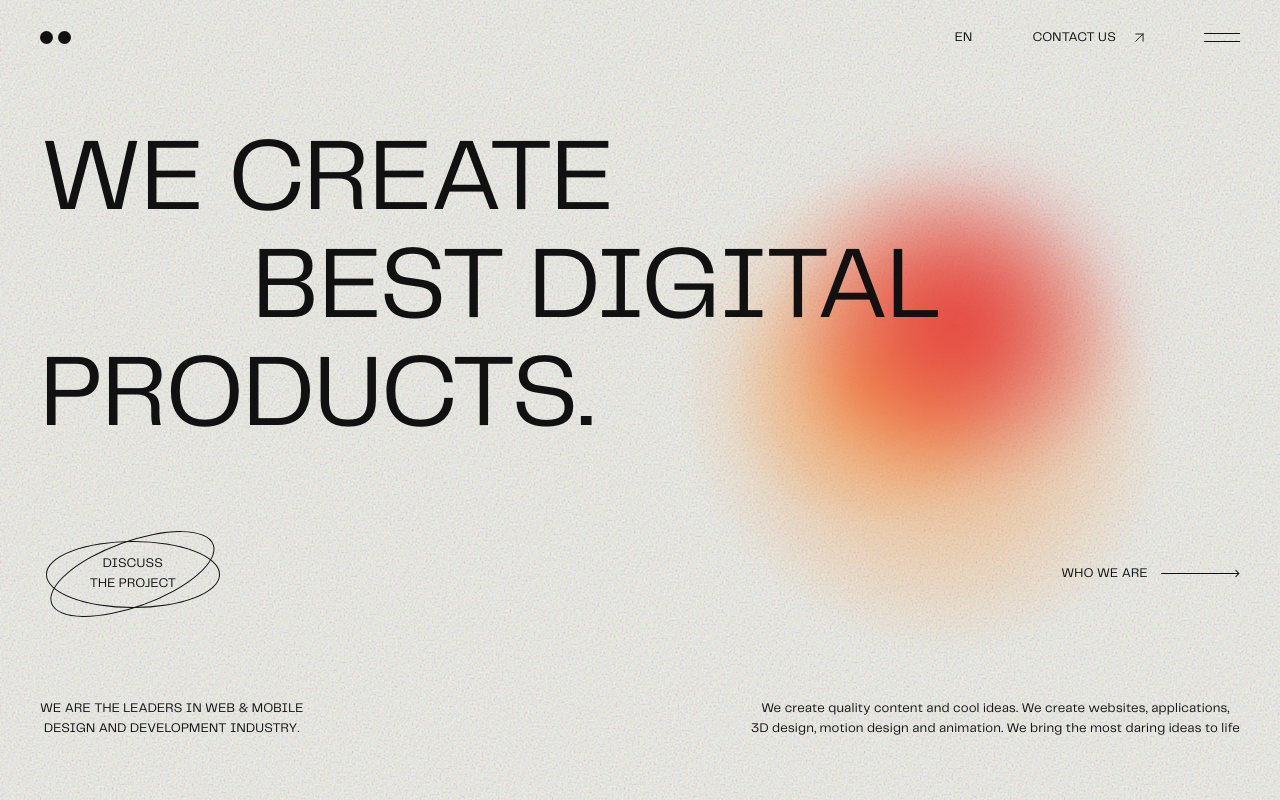
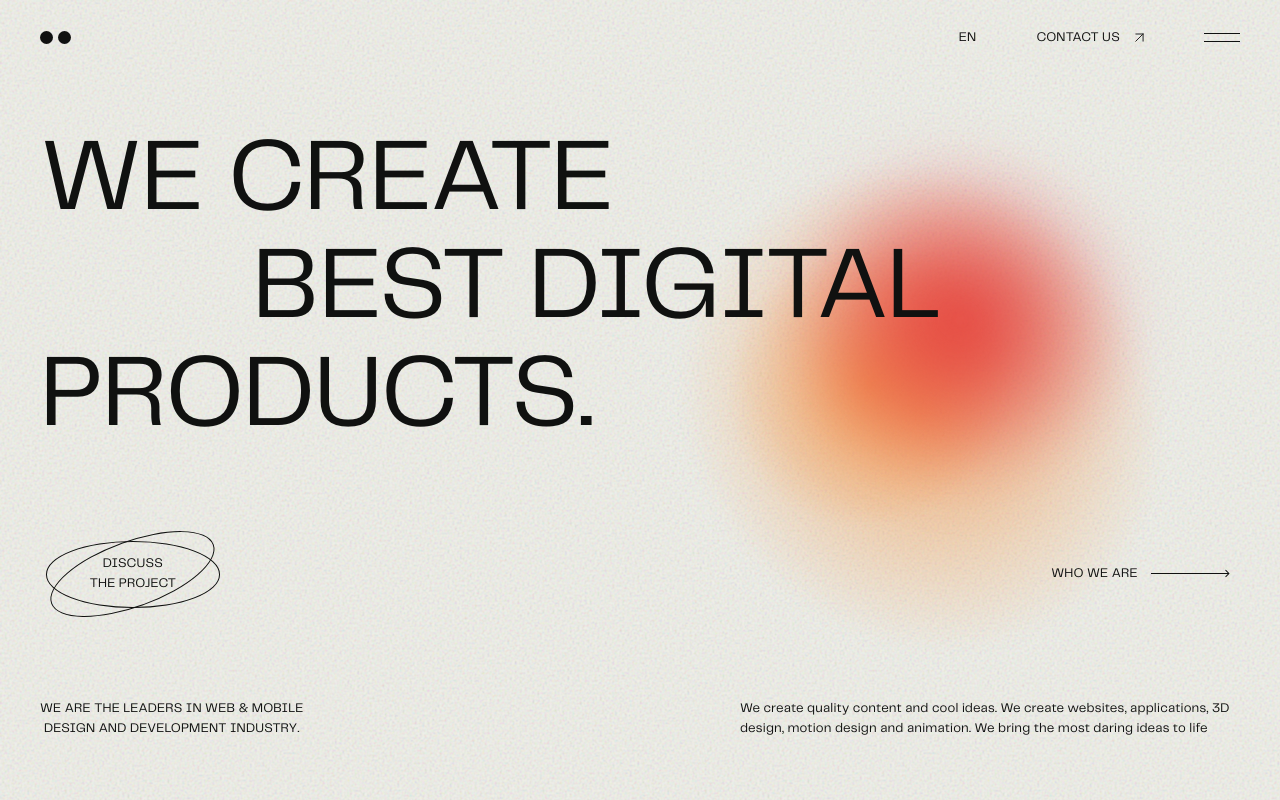
Before and after one commit to swagath26/demo-corporate-website, a plain HTML site: page public/index.html in a window 1280 px wide. Drawn offline with Linux system fonts and the light colour scheme.

Commit message:
final commit

```diff
--- a/public/index.html
+++ b/public/index.html
@@ -10,7 +10,7 @@
 
     <svg height="100vh" width="100vw" style="position: absolute; top: 0">
         <filter id="grainy">
-            <feTurbulence type="fractalNoise" baseFrequency="0.5"/>
+            <feTurbulence type="fractalNoise" baseFrequency="0.4"/>
             <feComposite operator="in" in2="SourceGraphic" result="monoNoise"/>
         </filter>
     </svg>
@@ -28,48 +28,50 @@
             <div id="language" class="std-text">EN</div>
             <div id="contact">
                 <div class="std-text">CONTACT US</div>
-                <img style="width: 10px; position: relative" src="images/contact.svg" />
+                <div id="contact-icon-container" style="width: 10px; height: 10px; display: flex; align-items: end; justify-content: flex-start;">
+                    <img id="contact-icon" style="position: relative" src="images/contact.svg" />
                 </div>
-            <img id="menu-icon" style="width: 36px; height: 11px; position: relative" src="images/menu.svg" />
+            </div>
+            <img id="menu-icon" style="width: 36px; height: 11px; cursor: pointer; position: relative" src="images/menu.svg" />
         </div>
     </div>
 
     <div id="main">
-        <div style="width: 100vw; height: 100%; overflow: hidden; position: absolute; top: 0; left: 0;">
-            <div style="width: 50vw; height: 80vh; z-index: 2; right: 0px; top: 0px; position: absolute; transform: rotate(45deg); transform-origin: 36% 60%; filter: blur(0px);
+        <div id="hero">
+            <div id="hero-gradient" style="width: 100vw; height: 100vh; overflow: hidden; position: absolute; top: 0; left: 0;">
+                <div id="hero-gradient-1" class="hero-gradient-color" style="z-index: 2; transform: rotate(45deg); transform-origin: 36% 60%; filter: blur(0px);
                     background: radial-gradient(22% 23% at 36% 60%, rgba(243, 153, 76, 0.70) 0%, rgba(243, 153, 76, 0.30) 50%, rgba(241, 234, 234, 0) 100%)">
                 </div>
-            <div style="width: 50vw; height: 80vh; z-index: 3; right: 0px; top: 0px; position: absolute; transform: rotate(15deg); transform-origin: 50% 50%; filter: blur(30px);
+                <div id="hero-gradient-2" class="hero-gradient-color" style="z-index: 3; transform: rotate(15deg); transform-origin: 50% 50%; filter: blur(30px);
                     background: radial-gradient(28% 26% at 50% 50%, rgba(228, 47, 47, 0.80) 20%, rgba(241, 234, 234, 0) 100%)">
                 </div>
-            <div style="width: 50vw; height: 80vh; z-index: 1; right: 0px; top: 0px; position: absolute; transform: rotate(45deg); transform-origin: 44% 64%; filter: blur(5px);
+                <div id="hero-gradient-3" class="hero-gradient-color" style="z-index: 1; transform: rotate(45deg); transform-origin: 44% 64%; filter: blur(5px);
                     background: radial-gradient(40% 36% at 44% 64%, rgba(243, 153, 76, 0.70) 0%, rgba(241, 234, 234, 0) 100%)">
                 </div>
             </div>
-        <div id="hero">
-            <div id="hero-banner">
+            <div id="hero-banner" class="hero-section">
                 <div id="tagline">
                     <div class="tagline-text">WE CREATE</div>
                     <div class="tagline-text" style="margin-left: 16.6vw">BEST DIGITAL</div>
                     <div class="tagline-text" >PRODUCTS.</div>
                 </div>
             </div>
-            <div id="hero-mid">
-                <div style="width: 186px; height: 124px; position: relative">
+            <div id="hero-mid" class="hero-section">
+                <div id="discuss-project-container">
                     <div style="width: 100%; height: 100%; left: 0px; top: 0px; position: absolute; display: flex; align-items: center; justify-content: center;">
-                        <div class="std-ellipse" style="transform: rotate(-20deg); transform-origin: 50%;"></div>
-                        <div class="std-ellipse"></div>
+                        <div id="std-ellipse-1" class="std-ellipse"></div>
+                        <div id="std-ellipse-2" class="std-ellipse"></div>
                     </div>
                     <div style="position: relative; height: 100%; align-items: center; text-align: center; display: flex; justify-content: center" class="std-text">DISCUSS<br/>THE PROJECT</div>
                 </div>
-                <div style="justify-content: space-between; align-items: center; display: flex; gap: 12px;">
+                <div id="about" style="justify-content: space-between; cursor: pointer; align-items: center; display: flex; gap: 12px;">
                     <div class="std-text">WHO WE ARE</div>
-                    <img style="width: 80px;" src="images/arrow.svg" />
+                    <img id="about-arrow" src="images/arrow.svg" />
                 </div>
             </div>
-            <div id="hero-bottom">
+            <div id="hero-bottom" class="hero-section">
                 <div class="std-text">WE ARE THE LEADERS IN WEB & MOBILE <br/>DESIGN AND DEVELOPMENT INDUSTRY.</div>
-                <div class="std-text">We create quality content and cool ideas. We create websites, applications,<br/>3D design, motion design and animation. We bring the most daring ideas to life</div>
+                <div style="max-width: 500px; text-align: left;" class="std-text">We create quality content and cool ideas. We create websites, applications, 3D design, motion design and animation. We bring the most daring ideas to life</div>
             </div>
         </div>
     </div>
--- a/public/style.css
+++ b/public/style.css
@@ -8,6 +8,7 @@
 body {
     margin: 0;
     width: 100vw;
+    position: relative;
 }
 
 body::-webkit-scrollbar {
@@ -22,7 +23,7 @@ body::after {
     content: '';
     width: 100%;
     height: 100%;
-    opacity: 50%;
+    opacity: 30%;
 }
 
 body::before {
@@ -40,6 +41,10 @@ body::before {
 
 #navbar {
     padding-right: 80px; align-self: stretch; justify-content: space-between; align-items: center; display: flex; gap: 60px;
+}
+
+.hero-gradient-color {
+    width: 50vw; height: 80vh; right: 0px; top: 0px; position: absolute;
 }
 
 .std-text {
@@ -65,9 +70,79 @@ body::before {
         padding-right: 20px;
     }
 }
+@media (width < 700px) {
+    .tagline-text {
+        font-size: 10vw;
+    }
+    #navbar {
+        gap: 30px;
+    }
+}
 
 #contact {
-    align-self: stretch; justify-content: flex-start; align-items: center; gap: 18px; display: flex;
+    align-self: center; justify-content: flex-start; align-items: center; gap: 14px; display: flex;
+    cursor: pointer;
+}
+@media (width < 700px) {
+    #contact {
+        gap: 8px;
+    }
+}
+
+#contact-icon {
+    max-width: 10px;
+    transition: max-width 150ms ease;
+}
+
+#contact:hover #contact-icon {
+    max-width: 8.5px;
+}
+
+#about {
+    padding-left: 10px;
+    padding-right: 10px;
+    padding-top: 10px;
+    padding-bottom: 10px;
+    transition: all 200ms ease;
+}
+
+#about-arrow {
+    max-width: 80px;
+    transition: max-width 200ms ease;
+}
+
+#about:hover {
+    padding-left: 28px;
+    padding-right: 12px;
+}
+
+#about:hover #about-arrow {
+    max-width: 60px;
+}
+
+#discuss-project-container {
+    width: 186px; height: 124px; position: relative; cursor: pointer;
+}
+
+.std-ellipse {
+    width: 92%; height: 52%; position: absolute; border-radius: 50%; border: 1px #101110 solid;
+}
+
+#std-ellipse-1 {
+    transform: rotate(-20deg); transform-origin: 50%;
+    transition: transform 500ms ease;
+}
+
+#std-ellipse-2 {
+    transition: transform 500ms ease;
+}
+
+#discuss-project-container:hover #std-ellipse-1 {
+    transform: rotate(10deg); transform-origin: 50%;
+}
+
+#discuss-project-container:hover #std-ellipse-2 {
+    transform: rotate(-10deg); transform-origin: 50%;
 }
 
 #main {
@@ -90,6 +165,10 @@ body::before {
     }
 }
 
+.hero-section {
+    z-index: 5;
+}
+
 #hero-banner {
     width: 100%; justify-content: flex-start; align-items: center; display: flex;
 }
@@ -107,7 +186,3 @@ body::before {
         gap: 40px;
     }
 }
-
-.std-ellipse {
-    width: 92%; height: 52%; position: absolute; border-radius: 50%; border: 1px #101110 solid;
-}
```
Lines whose indentation alone changed are shown as unchanged.
